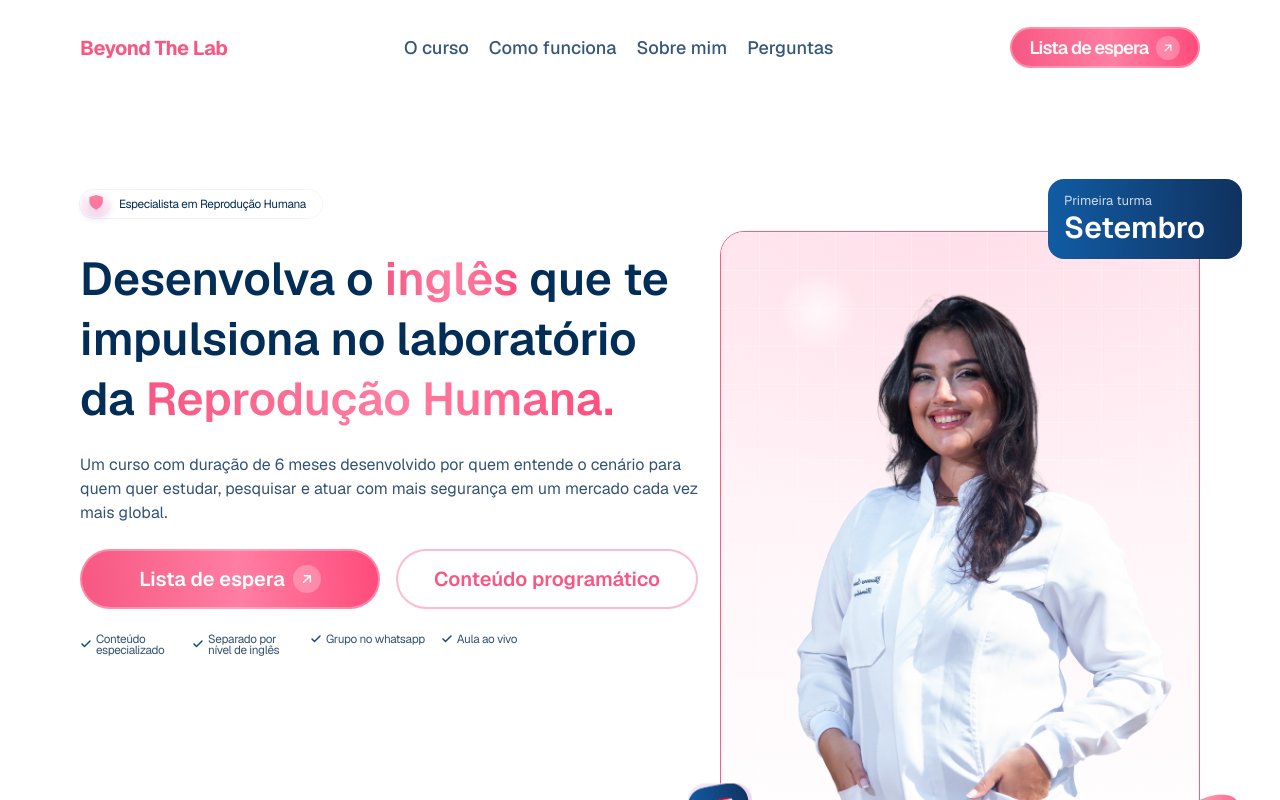
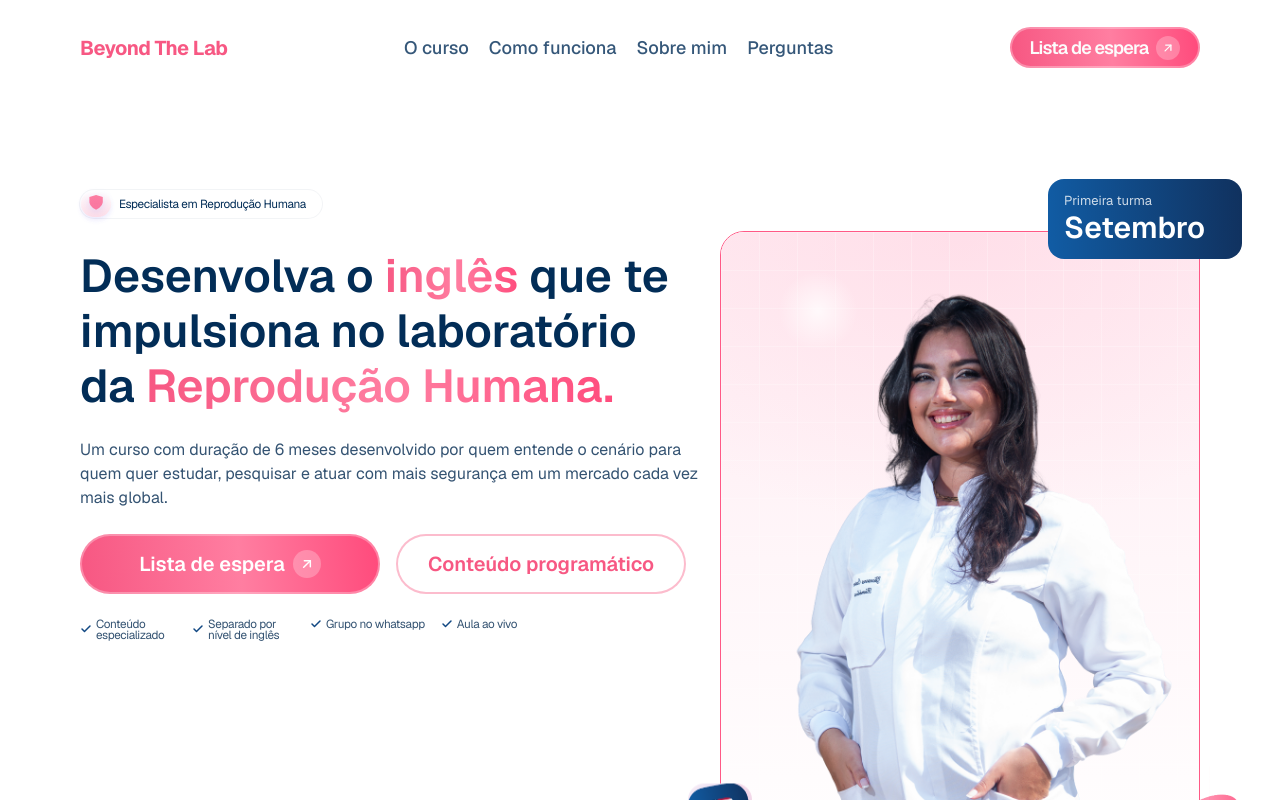
Before and after one commit to gsalviete/beyond-the-lab, a React (Vite) app: page / in a window 1280 px wide. Shown: the top 800 px of the page. Built offline with nearby package versions, Linux system fonts and the light colour scheme.

Commit message:
chore: change flag height

```diff
--- a/src/components/Hero.jsx
+++ b/src/components/Hero.jsx
@@ -51,7 +51,7 @@ export default function Hero() {
 
           {/* Figma: flex column, gap 24, width 665 (conteúdo 608) */}
           <div className="mt-[26px] flex max-w-[665px] flex-col items-start gap-6">
-            <h1 className="max-w-[608px] font-display text-[2rem] font-semibold leading-[normal] text-ink md:text-[46px]">
+            <h1 className="max-w-[608px] font-display text-[46px] font-semibold leading-[55px] text-ink">
               Desenvolva o <span className="text-grad">inglês</span> que te impulsiona no laboratório da{' '}
               <span className="text-grad">Reprodução Humana.</span>
             </h1>
--- a/src/index.css
+++ b/src/index.css
@@ -55,7 +55,7 @@
 
   .btn-outline {
     @apply inline-flex h-[60px] items-center justify-center rounded-[80px] border-2 border-brand/40
-           bg-white px-9 font-display text-[20px] font-semibold text-brand
+           bg-white px-[30px] font-display text-[20px] font-semibold text-brand
            transition-all duration-300
            hover:-translate-y-0.5 hover:border-brand hover:shadow-soft active:translate-y-0;
   }
```
